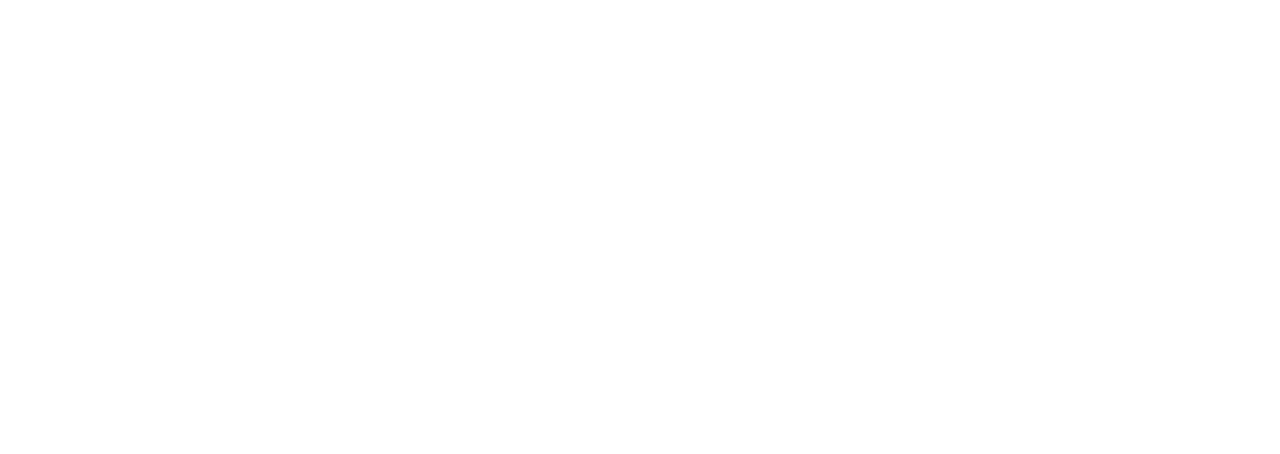
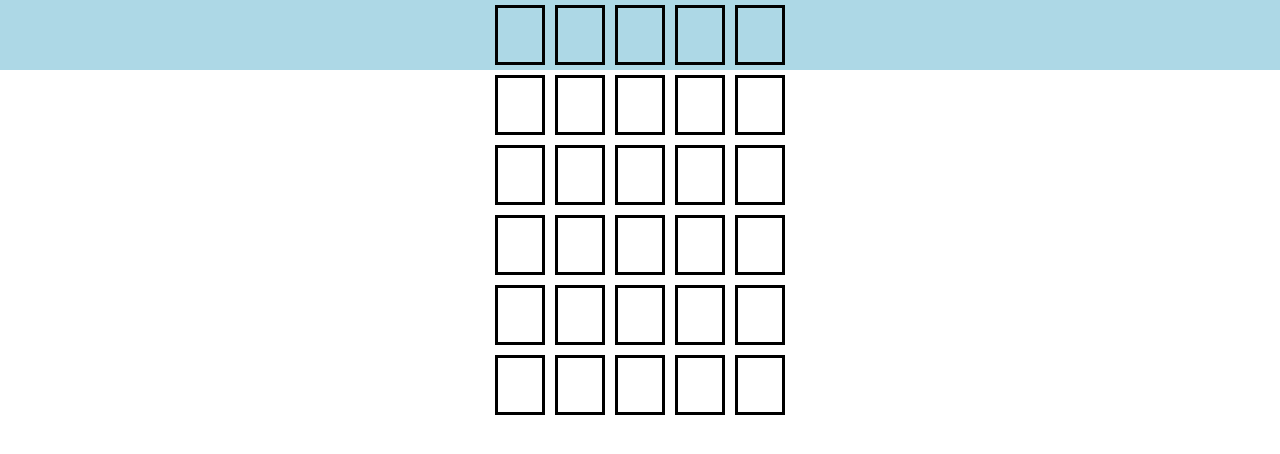
Before and after one commit to rahulpd101/WordleApp, a Next.js app: page / in a window 1280 px wide. Shown: the top 454 px of the page. Built offline with nearby package versions, Linux system fonts and the light colour scheme.

Commit message:
Logic improvements

```diff
--- a/components/Wordle/Wordle.tsx
+++ b/components/Wordle/Wordle.tsx
@@ -1,19 +1,40 @@
-import { useEffect, useState } from "react";
+import { useEffect, useMemo, useState } from "react";
 import styles from "./wordle.module.css";
 
-export default function Wordle() {
-	const [guess, setGuess] = useState<Array<string>>([]);
+const totalGuessMax = 6;
+
+type WordleProps = {
+	puzzleWord: string;
+};
+
+export default function Wordle({ puzzleWord }: WordleProps) {
+	if (puzzleWord.length !== 5) {
+		throw new Error(`Puzzle word must be 5 characters long. ${puzzleWord} is not a valid choice.`);
+	}
+
+	const [submittedGuesses, setSubmittedGuesses] = useState<Array<string[]>>([]);
+	const [guess, setGuess] = useState<string[]>([]);
 
 	useEffect(() => {
 		function handleKeyDown({ key }: { key: string }) {
-			console.log(key);
+			// console.log(key);
 
-			if (guess.length < 5) {
 			const isChar = /^[a-z]$/.test(key);
-				if (isChar) {
+			const isBackspace = key === "Backspace";
+			const isSubmit = key === "Enter";
+			const isGuessFinished = guess.length === 5;
+
+			if (isBackspace) {
+				setGuess((prev) => {
+					const temp = [...prev];
+					temp.pop();
+					return temp;
+				});
+			} else if (isChar && !isGuessFinished) {
 				setGuess((prev) => [...prev, key]);
-				}
-				console.log({ key, isChar });
+			} else if (isGuessFinished && isSubmit) {
+				setSubmittedGuesses((prev) => [...prev, guess]);
+				setGuess([]);
 			}
 		}
 
@@ -23,18 +44,134 @@
 			window.removeEventListener("keydown", handleKeyDown);
 		};
 	}, [guess.length]);
-	console.log(guess);
+
+	console.log(submittedGuesses);
+
+	const isCorrect =
+		submittedGuesses.length > 0 && submittedGuesses[submittedGuesses.length - 1].join("") === puzzleWord;
+
+	const isFailure = !isCorrect && submittedGuesses.length === totalGuessMax;
+	// favourite function yet written by me(sort of!).
+	// got an error "type 'void' is not assignable to type 'Record<string,number>'" when the code wasn't returning the useMemo hook.
+	const puzzleWordCharCount = useMemo(() => {
+		return puzzleWord.split("").reduce<Record<string, number>>((acc, char) => {
+			if (!acc.hasOwnProperty(char)) {
+				acc[char] = 1;
+			} else {
+				acc[char] += 1;
+			}
+			return acc;
+		}, {});
+	}, [puzzleWord]);
+
 	return (
 		<div className={styles.wordle}>
-			<div className={styles.word}>
-				{guess.map((char, i) => {
+			<SubmittedGuesses
+				puzzleWord={puzzleWord}
+				submittedGuesses={submittedGuesses}
+				puzzleWordCharCount={puzzleWordCharCount}
+			/>
+
+			{!isCorrect && <CurrentGuess guess={guess} />}
+
+			{Array.from({ length: totalGuessMax - submittedGuesses.length - (isCorrect ? 0 : 1) }).map((_, i) => {
+				return <EmptyGuess key={i} />;
+			})}
+			{isCorrect && <div className={`${styles.message}`}>You did it! You are the smartest.</div>}
+			{isFailure && <div className={`${styles.message}`}>Sorry, try again next time.</div>}
+		</div>
+	);
+}
+type SubmittedGuessesProps = {
+	submittedGuesses: string[][];
+	puzzleWord: string;
+	puzzleWordCharCount: Record<string, number>;
+};
+
+type GuessProps = {
+	guess: string[];
+};
+
+function SubmittedGuesses({ submittedGuesses, puzzleWord, puzzleWordCharCount }: SubmittedGuessesProps) {
 	return (
-						<span className={styles.char} key={i}>
-							{char}
+		<>
+			{submittedGuesses.map((guess, i) => {
+				return (
+					<SubmittedGuess
+						puzzleWord={puzzleWord}
+						key={i}
+						guess={guess}
+						puzzleWordCharCount={puzzleWordCharCount}
+					/>
+				);
+			})}
+		</>
+	);
+}
+
+function SubmittedGuess({
+	guess,
+	puzzleWord,
+	puzzleWordCharCount,
+}: GuessProps & { puzzleWord: string; puzzleWordCharCount: Record<string, number> }) {
+	const charMap = { ...puzzleWordCharCount };
+
+	console.log({ charMap, guess });
+
+	guess.forEach((guessChar, i) => {
+		const isCorrect = puzzleWord[i] === guessChar;
+		if (isCorrect) {
+			charMap[guessChar] -= 1;
+		}
+	});
+	return (
+		<div className={styles.submittedGuess}>
+			{Array.from({ length: 5 }).map((_, i) => {
+				const guessChar = guess[i];
+				const puzzleChar = puzzleWord[i];
+
+				const isCorrect = guessChar === puzzleChar;
+
+				let isPresent = false;
+				if (!isCorrect && charMap[guessChar]) {
+					isPresent = true;
+					charMap[guessChar] -= 1;
+				}
+				// const isPresent = !isCorrect && !!puzzleWordCharCount[guessChar];
+				return (
+					<span
+						className={`${styles.char} ${isCorrect ? styles.correctChar : ""}${
+							isPresent ? styles.presentChar : ""
+						}`}
+						key={i}>
+						{guessChar}
 					</span>
 				);
 			})}
 		</div>
+	);
+}
+
+function CurrentGuess({ guess }: GuessProps) {
+	return (
+		<div className={`${styles.word} ${styles.currentGuess}`}>
+			{Array.from({ length: 5 }).map((_, i) => {
+				return (
+					<span className={styles.char} key={i}>
+						{guess[i] || ""}
+					</span>
+				);
+			})}
 		</div>
 	);
 }
+
+function EmptyGuess() {
+	return (
+		<div className={styles.word}>
+			{Array.from({ length: 5 }).map((_, i) => {
+				return <span className={styles.char} key={i}></span>;
+			})}
+		</div>
+	);
+}
--- a/components/Wordle/wordle.module.css
+++ b/components/Wordle/wordle.module.css
@@ -1,10 +1,11 @@
 .wordle {
 	font-family: "Lucida Sans", "Lucida Sans Regular";
-	font-size: 60px;
+	font-size: 40px;
 	color: blue;
 }
 
-.word {
+.word,
+.submittedGuess {
 	display: flex;
 	justify-content: center;
 }
@@ -13,7 +14,36 @@
 	border: 3px solid black;
 	display: flex;
 	height: 60px;
-	width: 40px;
+	width: 50px;
+	margin: 5px;
 	justify-content: center;
 	align-items: center;
 }
+
+.submittedGuess {
+	background-color: pink;
+}
+
+.currentGuess {
+	background-color: lightblue;
+}
+
+.correctChar {
+	background-color: green;
+}
+
+.presentChar {
+	background-color: yellow;
+}
+
+.message {
+	margin-top: 20px;
+	font-size: 24px;
+	text-align: center;
+}
+
+.successMessage {
+	margin-top: 20px;
+	font-size: 24px;
+	text-align: center;
+}
--- a/pages/index.tsx
+++ b/pages/index.tsx
@@ -5,7 +5,7 @@
 const Home: NextPage = () => {
 	return (
 		<div>
-			<Wordle />
+			<Wordle puzzleWord="abbey" />
 		</div>
 	);
 };
```
Lines whose indentation alone changed are shown as unchanged.
